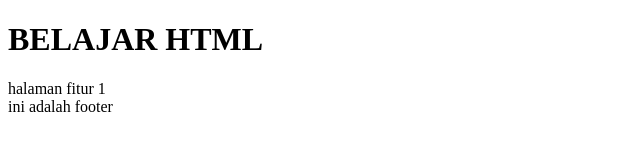
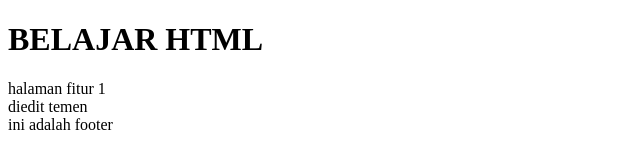
Before and after one commit to MuhamadParhanPermana/belajargit, a plain HTML site: page fitur1.html in a window 1280 px wide. Shown: the whole page, without its empty margins (0-640 px from the left). Drawn offline with Linux system fonts and the light colour scheme.

Commit message:
Update fitur1.html

```diff
--- a/fitur1.html
+++ b/fitur1.html
@@ -11,6 +11,7 @@
 </header>
 <body>
     <div>halaman fitur 1</div>
+    <div>diedit temen</div>
 </body>
 <footer>
     ini adalah footer
```
